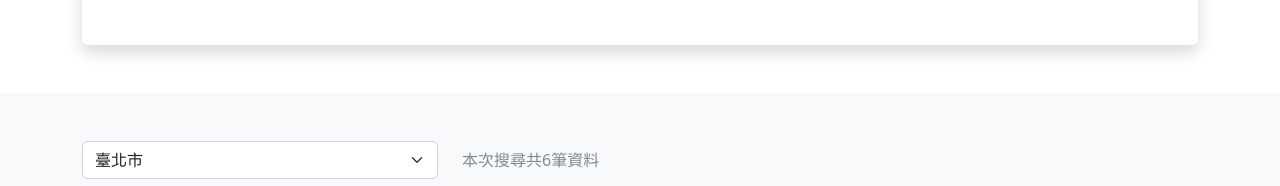
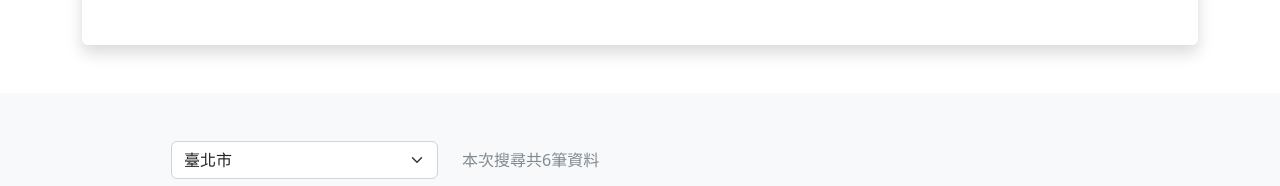
Before and after one commit to winniewuwinnie/JS-week5-LetsTravel, a website: page index.html in a window 1280 px wide. Shown: the part 614-800 px from the top of the page. Drawn offline with nearby package versions, Linux system fonts and the light colour scheme.

Commit message:
新增環境

```diff
--- a/index.html
+++ b/index.html
@@ -190,7 +190,7 @@
       <div class="container py-5">
         <div class="row align-items-center mb-5">
           <div class="col-4">
-            <select class="form-select">
+            <select class="form-select w-75 d-flex ms-auto">
               <option value="臺北市">臺北市</option>
               <option value="臺中市">臺中市</option>
               <option value="高雄市">高雄市</option>
```
